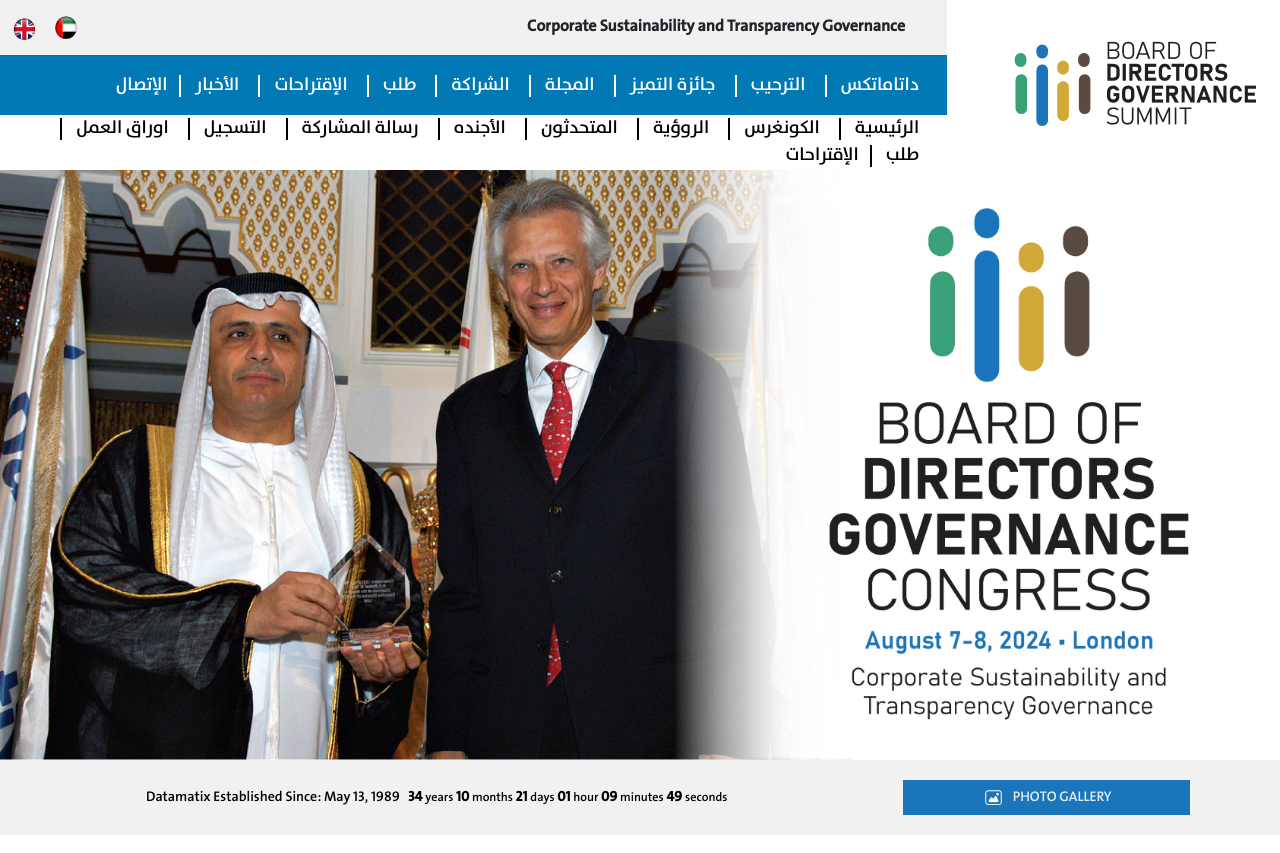
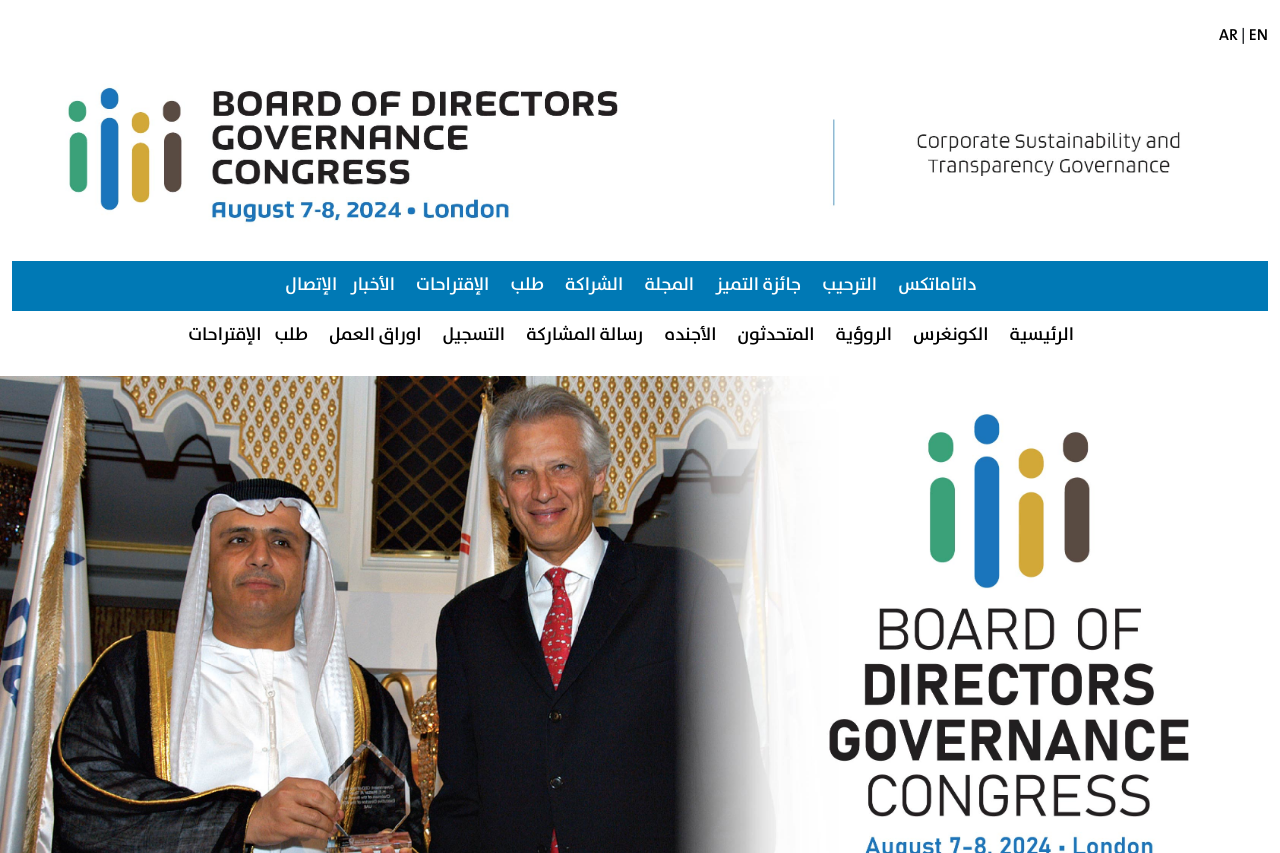
Before and after one commit to Abdallahelmesery213/corporate-board, a plain HTML site: page Ar/agenda.html in a window 1280 px wide. Shown: the top 853 px of the page. Drawn offline with nearby package versions, Linux system fonts and the light colour scheme; a web font is replaced by a local one.

Commit message:
upd ar pages

```diff
--- a/Ar/agenda.html
+++ b/Ar/agenda.html
@@ -16,32 +16,35 @@
       <header>
         <div class="container-fluid">
           <div class="row">
-            <div class="col-md-3">
+            <div class="col-md-12 pt-4 text-end">
+              <a href="./agenda.html" style="color: #000;">AR</a> | <a href="./../agenda.html" style="color: #000;">EN</a>
+            </div>
+            <div class="col-md-12">
               <div class="left-part">
                 <a href="./index.html">
-                    <img src="./images/origin-logo.png" alt="logo" class="img-fluid" />
+                  <img src="./images/BOD_header-02.jpg" alt="logo" class="img-fluid" />
                 </a>
               </div>
             </div>
-            <div class="col-md-9">
+            <div class="col-md-12">
               <div class="right-part">
                 <div class="nav1">
                   <div class="container-fluid">
-                    <div class="row">
+                    <!-- <div class="row">
                       <div class=" col-md-10 col-9">
                         <p>Corporate Sustainability and Transparency Governance</p>
                       </div>
                       <div class="col-md-2 col-3">
                         <div class="langs">
-                            <a href="./agenda.html">
-                                <img src="./images/arab-lang.png" alt="arab" class="img-fluid " title="عربي" />
-                            </a>
-                            <a href="./../agenda.html">
-                                <img src="./images/eng-lang.png" alt="eng" class="img-fluid me-3" title="English" />
-                              </a>
+                          <a href="./Ar/index.html">
+                            <img src="./images/arab-lang.png" alt="arab" class="img-fluid " title="عربي" />
+                          </a>
+                          <a href="./index.html">
+                            <img src="./images/eng-lang.png" alt="eng" class="img-fluid ms-3" title="English" />
+                          </a>
                         </div>
                       </div>
-                    </div>
+                    </div> -->
                   </div>
                 </div>
                 <div class="nav2">
@@ -121,6 +124,7 @@
           </div>
         </div>
       </header>
+
       <!-- end header -->
 
       <!-- start winner sliders -->
--- a/Ar/css/style.css
+++ b/Ar/css/style.css
@@ -54,16 +54,17 @@ header .left-part{
     background-color: #fff;
 }
 header .right-part{
-    position: absolute;
-    width: 74%;
+    position: relative;
+    width: 100%;
     top: 0;
     left: 0;
     min-height: 115px;
 }
 header .right-part .nav1{
+    display: none;
     background-color: #f1f1f2;
     min-height: 55px;
-    display: flex;
+    /* display: flex; */
     align-items: center;
 }
 header .right-part .nav1 p{
@@ -91,9 +92,10 @@ header .right-part .nav1 button{
 }
 header .right-part .nav2{
     background-color: #0079b5;
-    min-height: 60px;
+    min-height: 50px;
     display: flex;
     align-items: center;
+    justify-content: center;
     padding-right: 20px;
 }
 header .nav2 ul li{
@@ -102,6 +104,7 @@ header .nav2 ul li{
 
 }
 header .nav2 ul li:not(:last-child)::after {
+    display: none;
     content: "";
     position: absolute;
     width: 2px;
@@ -115,13 +118,14 @@ header .right-part .nav2 a{
     color: #fff;
     font-size: 18px;
     font-family: bahijSemiBold;
-    margin-left: 24px;
+    margin-left: 10px;
 }
 header .right-part .nav3{
     background-color: #fff;
     min-height: 50px;
     display: flex;
     align-items: center;
+    justify-content: center;
     padding-right: 20px;
 }
 header .right-part .nav3 a{
@@ -129,7 +133,7 @@ header .right-part .nav3 a{
     color: #000;
     font-size: 18px;
     font-family: bahijSemiBold;
-    margin-left: 24px;
+    margin-left: 10px;
 }
 header .nav3 ul li{
     position: relative;
@@ -137,6 +141,7 @@ header .nav3 ul li{
     margin-left: 0 !important;
 }
 header .nav3 ul li:not(:last-child)::after {
+    display: none;
     content: "";
     position: absolute;
     width: 2px;
```
Also changed, not shown: Ar/agenda-speaker.html (+15 -11 lines), Ar/agenda-theme.html (+12 -10 lines), Ar/index.html (+16 -12 lines), Ar/photo-gallery.html (+12 -8 lines), Ar/speaker-agenda.html (+15 -11 lines), Ar/speaker.html (+12 -8 lines), Ar/sponsor.html (+12 -8 lines), Ar/theme.html (+12 -8 lines), Ar/images/BOD_header-02.jpg (added).
